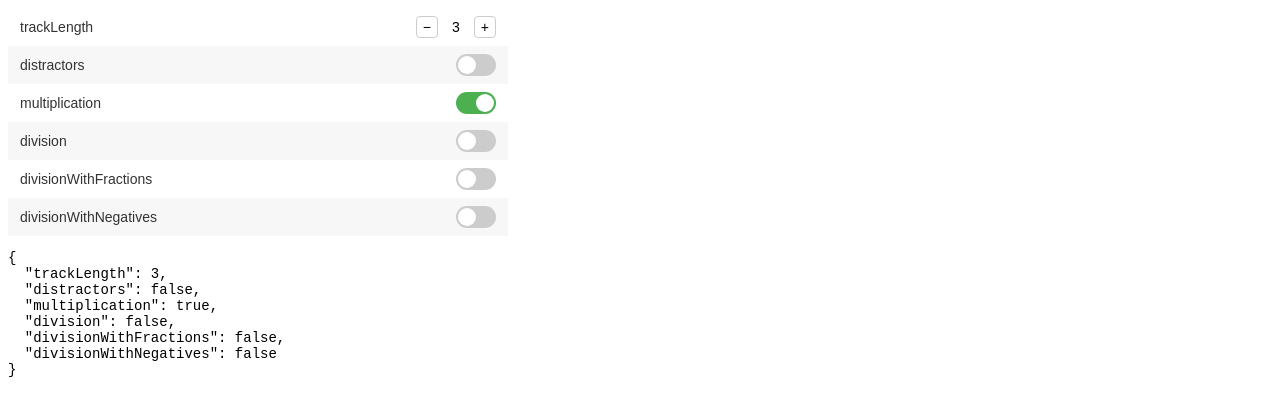
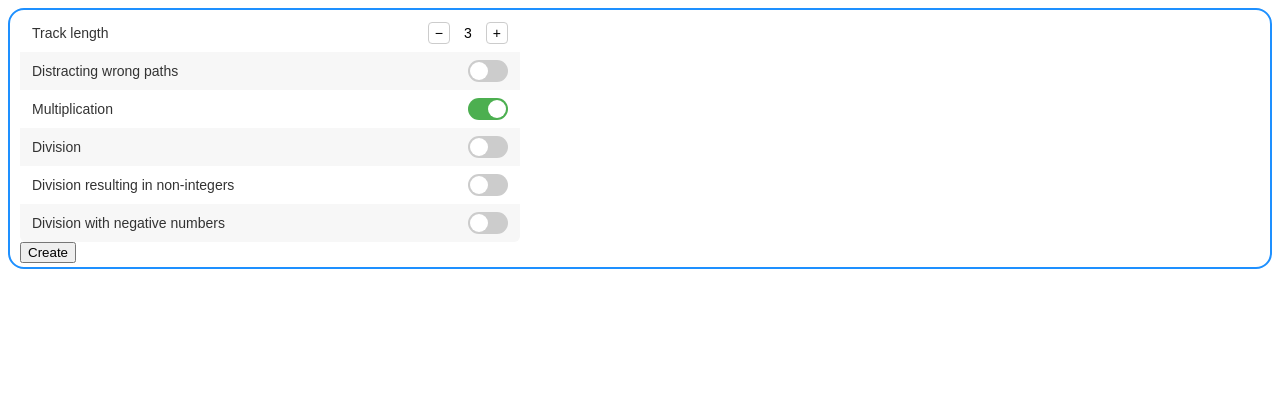
Before and after one commit to pila-project/chirpy-customize-interface, a Vue app: page / in a window 1280 px wide. Shown: the top 416 px of the page. Built offline with nearby package versions, Linux system fonts and the light colour scheme.

Commit message:
checkpoing

```diff
--- a/src/App.vue
+++ b/src/App.vue
@@ -1,7 +1,8 @@
 <template>
-  <div class="whatever">
+  <div class="wrapper">
+
     <ChirpyOptions />
-
+    <button> Create </button>
   </div>
 </template>
 
@@ -12,6 +13,10 @@ import ChirpyOptions from './components/ChirpyOptions.vue'
 
 
 <style scoped>
-
+.wrapper {
+  padding:  4px 10px;
+  border: dodgerblue solid 2px;
+  border-radius: 16px;
+}
 
 </style>
--- a/src/components/ChirpyOptions.vue
+++ b/src/components/ChirpyOptions.vue
@@ -1,7 +1,7 @@
 <template>
   <div class="table">
     <div class="row" v-for="(val, key) in chirpyOptions" :key="key">
-      <span class="label">{{ key }}</span>
+      <span class="label">{{ optionText[key] }}</span>
       <span class="action">
         <ToggleSwitch
           v-if="typeof val === 'boolean'"
@@ -14,7 +14,6 @@
         />
       </span>
     </div>
-    <pre>{{ chirpyOptions }}</pre>
   </div>
 </template>
 
@@ -33,6 +32,17 @@ const defaultChirpyOptions = {
   divisionWithFractions: false,
   divisionWithNegatives: false
 }
+
+const optionText = {
+  trackLength: 'Track length',
+  distractors: 'Distracting wrong paths',
+  multiplication: 'Multiplication',
+  division: 'Division',
+  divisionWithFractions: 'Division resulting in non-integers',
+  divisionWithNegatives: 'Division with negative numbers'
+}
+
+
 
 const chirpyOptions = reactive(copy(defaultChirpyOptions))
 
```
